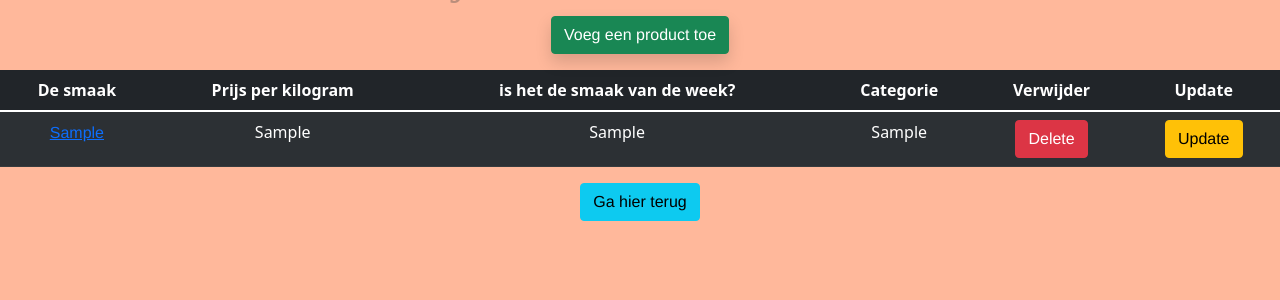
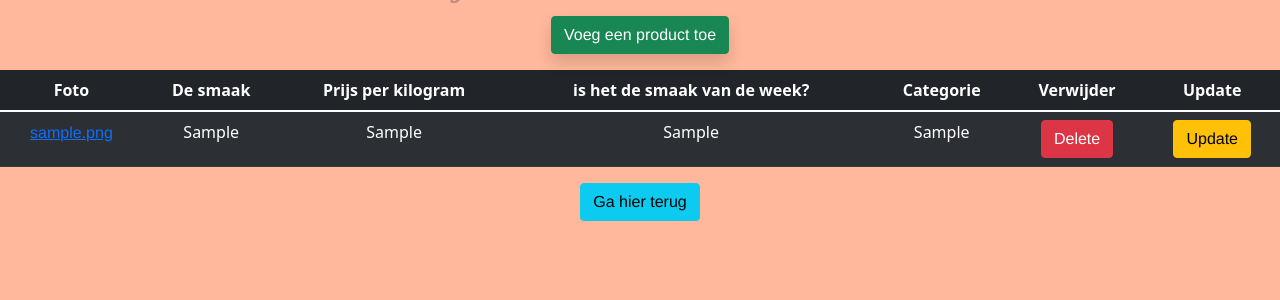
Before and after one commit to Hakulax28/roset, a PHP site: page /product_overzicht.php in a window 1280 px wide. Shown: the part 60-360 px from the top of the page. Run offline with PHP 8.4, Linux system fonts and the light colour scheme; tables that the repository leaves empty or names only in its code hold one stand-in row (values such as "Sample post").

Commit message:
aanpassingen aan de php in html

```diff
--- a/product_overzicht.php
+++ b/product_overzicht.php
@@ -37,6 +37,7 @@ if ($result = mysqli_query((new Database())->getConnection(), $sql)) {
       <thead>
          <tr>
             <!--<th>ID</th>-->
+            <th>Foto</th>
             <th>De smaak</th>
             <th>Prijs per kilogram</th>
             <th>is het de smaak van de week?</th>
@@ -49,7 +50,8 @@ if ($result = mysqli_query((new Database())->getConnection(), $sql)) {
          <?php foreach ($products as $product) : ?>
             <tr>
                <!--<td><?php echo $product["id"] ?></td>-->
-               <td><a href="product_info.php"><?php echo $product["naam"] ?></a></td>
+               <td><a href="product_info.php"><?php echo $product["foto"] ?></a></td>
+               <td><?php echo $product["naam"] ?></td>
                <td><?php echo $product["prijs_per_kg"] ?></td>
                <td><?php echo $product["smaak_van_de_week"] ?></td>
                <td><?php echo $product["categorie"] ?></td>
```
